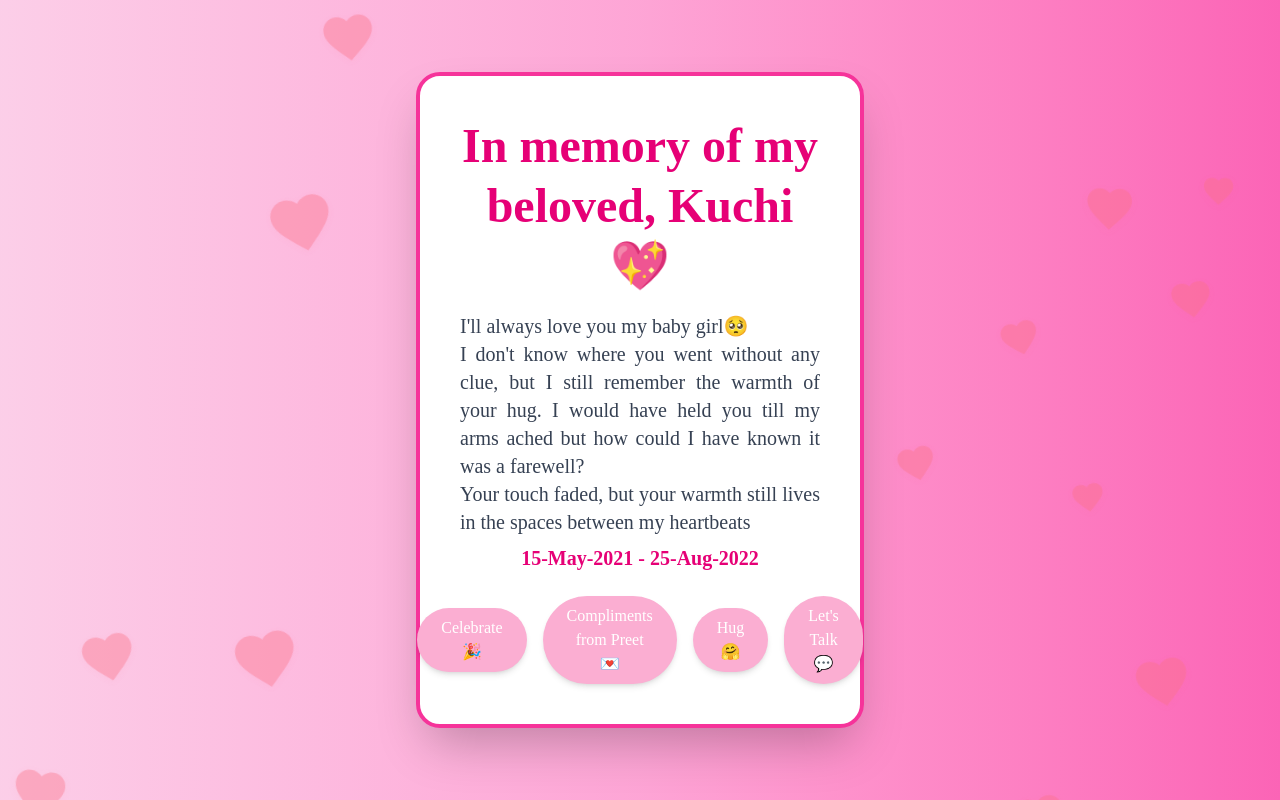
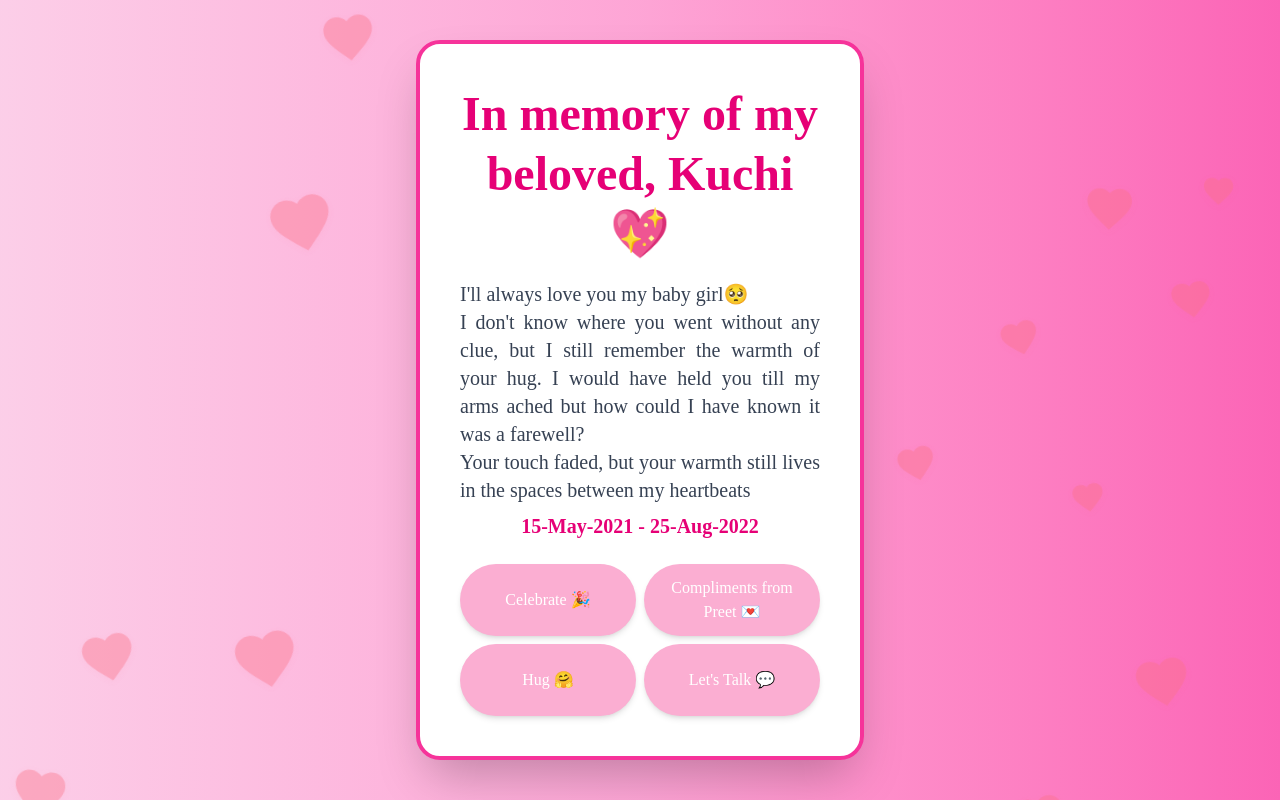
Before and after one commit to Trippy-69/Personal, a React (Vite) app: page / in a window 1280 px wide. Shown: the top 800 px of the page. Built offline with nearby package versions, Linux system fonts and the light colour scheme.

Commit message:
major feature

```diff
--- a/src/App.jsx
+++ b/src/App.jsx
@@ -1,6 +1,5 @@
 import React, { useState, useRef } from "react";
 import Confetti from 'react-confetti';
-
 
 function App() {
   const [showCelebration, setShowCelebration] = useState(false);
@@ -17,7 +16,7 @@ function App() {
     "Kuchi, you're my Vitamin K",
     "Kuchi, you're incredibly jhakass! 🌸",
     "Kuchi, tmhara baat bhi utna special hai jitni ki tum khud!🌟",
-    "Kuchi, buddhu! 🍀",
+    "Kuchi, buddhu! �",
     "Hor das kinniya tareefan chaidiya tenu 👀",
     "You're the one, you're the only one!",
     "Kuchi, I'll always love you baby🥺",
@@ -130,23 +129,21 @@ function App() {
           I don't know where you went without any clue, but I still remember the warmth of your hug. I would have held you till my arms ached but how could I have known it was a farewell? <br/>           Your touch faded, but your warmth still lives in the spaces between my heartbeats<br/>
           <span className="block mt-2 text-center font-semibold text-pink-600">15-May-2021 - 25-Aug-2022</span>
         </p>
-        <div className="mt-6 space-y-4 sm:space-y-0 sm:space-x-4 flex flex-col sm:flex-row items-center justify-center w-full">
-          <button onClick={handleForgiveClick} className="bg-[#FBAED2] text-white px-6 py-2 rounded-full shadow-md hover:bg-[#F98FB8] transition transform hover:scale-105 w-full sm:w-auto">
+        <div className="mt-6 w-full grid grid-cols-2 grid-rows-2 gap-2">
+          <button onClick={handleForgiveClick} className="bg-[#FBAED2] text-white p-3 rounded-full shadow-md hover:bg-[#F98FB8] transition transform hover:scale-105 text-sm sm:text-base flex items-center justify-center min-h-[72px]">
             Celebrate 🎉
           </button>
-          <button onClick={handleComplimentClick} className="bg-[#FBAED2] text-white px-6 py-2 rounded-full shadow-md hover:bg-[#F98FB8] transition transform hover:scale-105 w-full sm:w-auto">
+          <button onClick={handleComplimentClick} className="bg-[#FBAED2] text-white p-3 rounded-full shadow-md hover:bg-[#F98FB8] transition transform hover:scale-105 text-sm sm:text-base flex items-center justify-center min-h-[72px]">
             Compliments from Preet 💌
           </button>
-          <button onClick={handleHugClick} className="bg-[#FBAED2] text-white px-6 py-2 rounded-full shadow-md hover:bg-[#F98FB8] transition transform hover:scale-105 w-full sm:w-auto">
+          <button onClick={handleHugClick} className="bg-[#FBAED2] text-white p-3 rounded-full shadow-md hover:bg-[#F98FB8] transition transform hover:scale-105 text-sm sm:text-base flex items-center justify-center min-h-[72px]">
             Hug 🤗
           </button>
-          <button onClick={handleLetsTalkClick} className="bg-[#FBAED2] text-white px-6 py-2 rounded-full shadow-md hover:bg-[#F98FB8] transition transform hover:scale-105 w-full sm:w-auto">
+          <button onClick={handleLetsTalkClick} className="bg-[#FBAED2] text-white p-3 rounded-full shadow-md hover:bg-[#F98FB8] transition transform hover:scale-105 text-sm sm:text-base flex items-center justify-center min-h-[72px]">
             Let's Talk 💬
           </button>
         </div>
       </div>
-
-
 
       <style>
         {`
```
